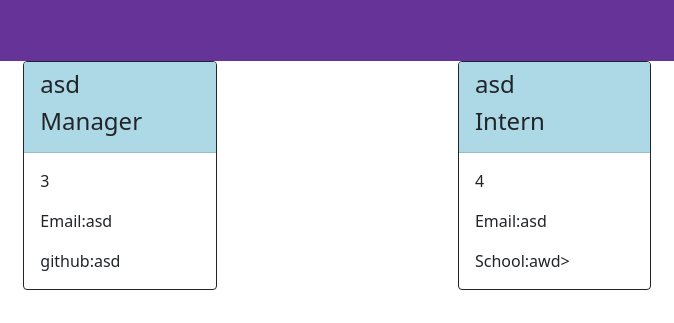
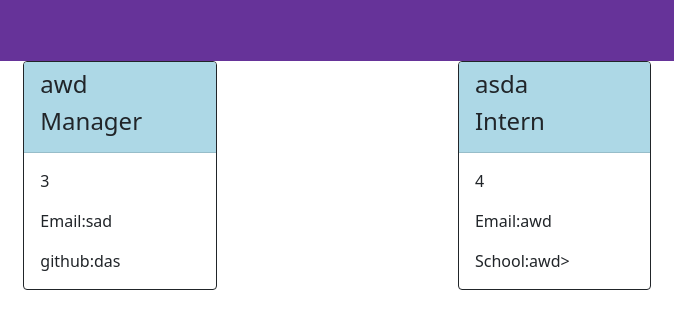
Before and after one commit to AFF321/TeamProfileGenerator, a website: page index.html in a window 1280 px wide. Shown: the part 139-462 px from the top of the page, 520-1194 px from the left. Drawn offline with nearby package versions, Linux system fonts and the light colour scheme.

Commit message:
finished homework

```diff
--- a/index.html
+++ b/index.html
@@ -37,15 +37,15 @@
         <div class="col-12 col-sm-2 col-lg-2" style="">
         <div class="card border-dark mb-3" style="max-width: 18rem;">
             <div style="background-color:lightblue;" class="card-header">
-            <h4>asd</h4>
+            <h4>awd</h4>
 
             <h4>Manager</h4>
 
         </div>
             <div class=" card-body text-dark">
             <p class="card-text">3</p>
-            <p class="card-text">Email:asd</p>
-            <p class="card-text">github:asd</p>
+            <p class="card-text">Email:sad</p>
+            <p class="card-text">github:das</p>
       </div>
         </div>
         </div>
@@ -54,14 +54,14 @@
         <div class="col-12 col-sm-2 col-lg-2" style="">
         <div class="card border-dark mb-3" style="max-width: 18rem;">
             <div style="background-color:lightblue;" class="card-header">
-            <h4>asd</h4>
+            <h4>asda</h4>
 
             <h4>Intern</h4>
 
         </div>
             <div class=" card-body text-dark">
             <p class="card-text">4</p>
-            <p class="card-text">Email:asd</p>
+            <p class="card-text">Email:awd</p>
            <p class="card-text">School:awd></p>
       </div>
         </div>
```
